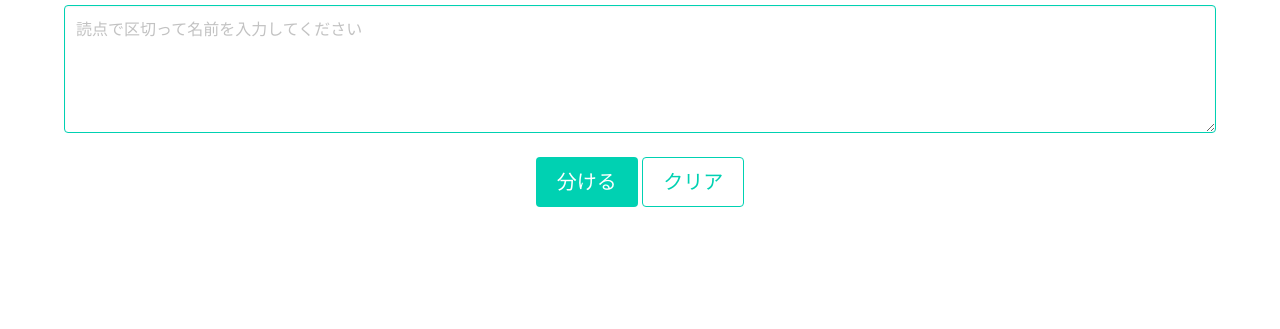
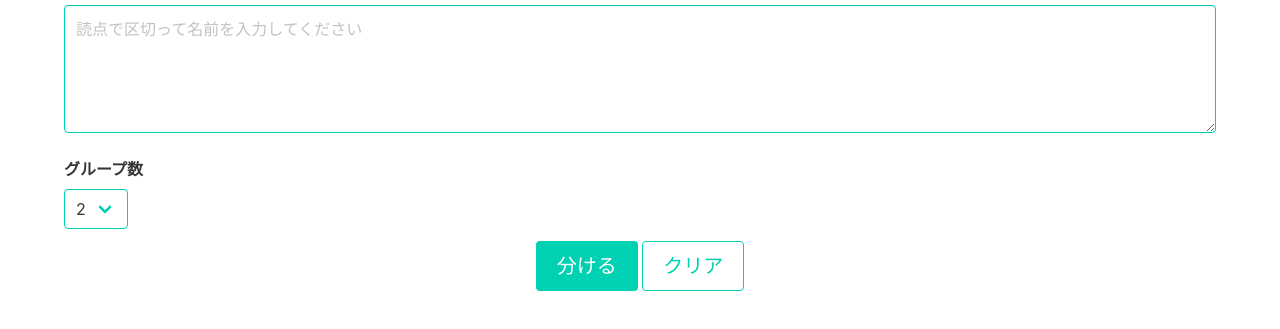
Before and after one commit to kotone23/TeamSplitterApp, a plain HTML site: page index.html in a window 1280 px wide. Shown: the part 135-464 px from the top of the page. Drawn offline with nearby package versions, Linux system fonts and the light colour scheme.

Commit message:
グループ数の入力欄を追加

```diff
--- a/index.html
+++ b/index.html
@@ -16,6 +16,20 @@
                     <textarea id="membersInput" class="textarea is-primary" placeholder="読点で区切って名前を入力してください"></textarea>
                 </div>
                 <br>
+                <div class="field">
+                    <label class="label">グループ数</label>
+                    <div class="control">
+                        <div class="select is-primary">
+                            <select id="groupCount">
+                                <option value="2">2</option>
+                                <option value="3">3</option>
+                                <option value="4">4</option>
+                                <option value="5">5</option>
+                                <option value="6">6</option>
+                            </select>
+                        </div>
+                    </div>
+                </div>
                 <div class="field is-grouped is-grouped-centered">
                     <p>
                     <button onclick="divideGroups()" class="button is-primary is-medium">分ける</button>
```
